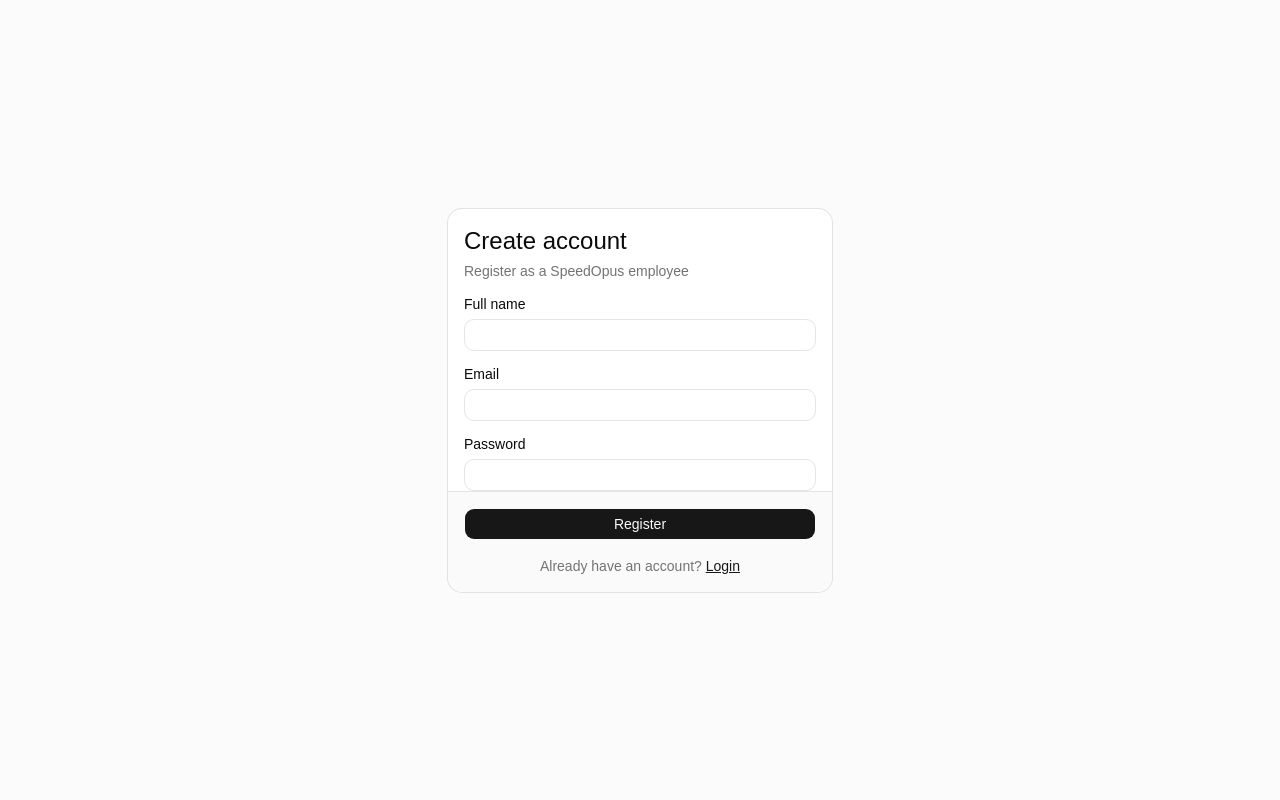
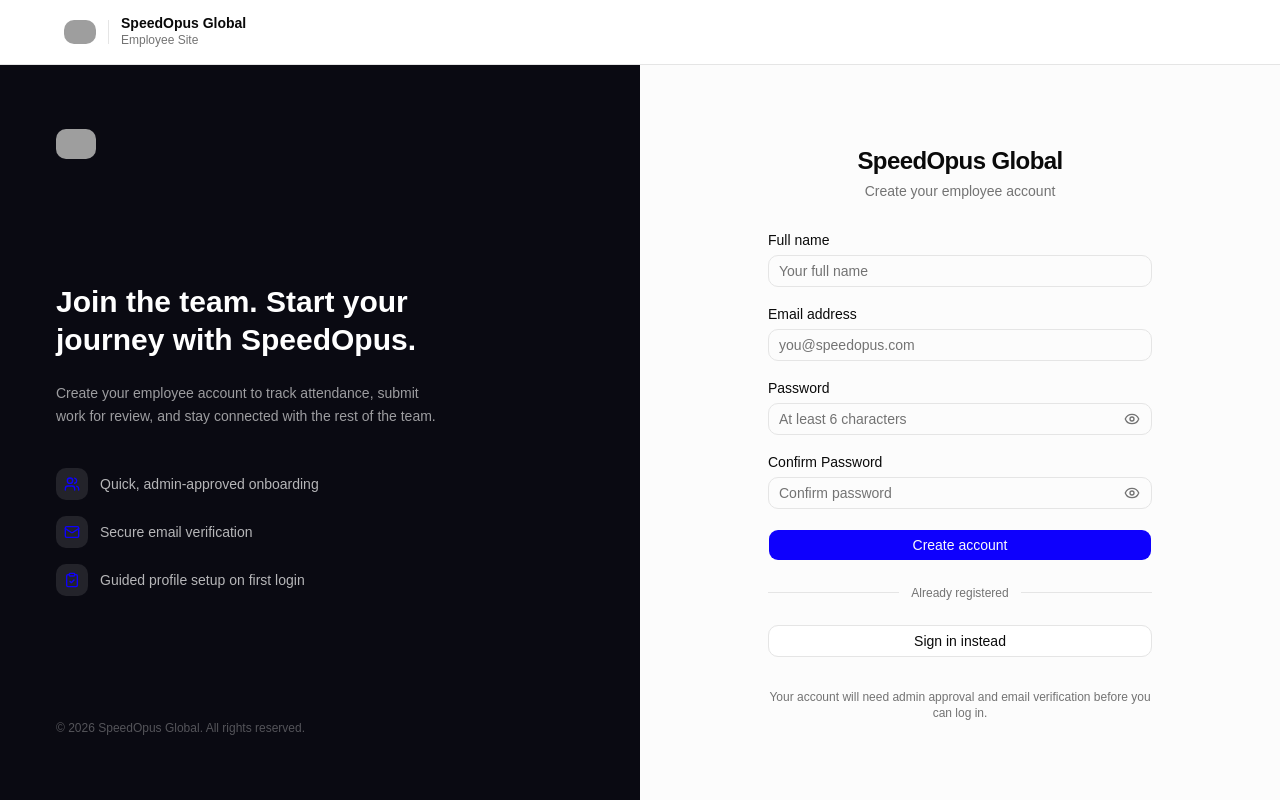
Before and after one commit to Speedopus-Global/EmployeeSite, a React (Vite) app in the folder frontend/: page /register in a window 1280 px wide. Built offline with nearby package versions, Linux system fonts and the light colour scheme; no server answers; grey boxes are pictures that could not be loaded.

Commit message:
feat: enhance login and registration pages with improved UI and password confirmation

```diff
--- a/frontend/src/pages/Login.jsx
+++ b/frontend/src/pages/Login.jsx
@@ -5,30 +5,41 @@ import { useAuth } from "@/context/AuthContext"
 import { Button } from "@/components/ui/button"
 import { Input } from "@/components/ui/input"
 import { Label } from "@/components/ui/label"
+import Logo from "@/components/Logo"
 import {
-  Card, CardHeader, CardTitle, CardDescription, CardContent, CardFooter,
-} from "@/components/ui/card"
+  ShieldCheck,
+  Clock,
+  FileCheck2,
+  Eye,
+  EyeOff,
+} from "lucide-react"
 
 export default function Login() {
   const [email, setEmail] = useState("")
   const [password, setPassword] = useState("")
+  const [showPassword, setShowPassword] = useState(false)
   const [isSubmitting, setIsSubmitting] = useState(false)
+
   const { login } = useAuth()
   const navigate = useNavigate()
 
   const handleSubmit = async (e) => {
     e.preventDefault()
     setIsSubmitting(true)
+
     try {
       const user = await login(email, password)
+
       toast.success("Logged in successfully")
+
       if (user.role === "employee" && !user.isProfileComplete) {
         navigate("/complete-profile")
       } else {
-      navigate(user.role === "admin" ? "/admin" : "/dashboard")
+        navigate(user.role === "admin" ? "/admin" : "/employee")
       }
     } catch (err) {
       const data = err.response?.data
+
       if (data?.needsVerification) {
         toast.error("Please verify your email first")
         navigate(`/verify-email?email=${encodeURIComponent(email)}`)
@@ -41,54 +52,155 @@ export default function Login() {
   }
 
   return (
-    <div className="flex h-screen items-center justify-center bg-muted/40 px-4">
-      <Card className="w-full max-w-sm">
-        <CardHeader>
-          <CardTitle className="text-2xl">Login</CardTitle>
-          <CardDescription>Sign in to your SpeedOpus account</CardDescription>
-        </CardHeader>
-        <form onSubmit={handleSubmit}>
-          <CardContent className="space-y-4">
+    <div className="flex min-h-screen flex-col bg-muted/30">
+      <header className="border-b bg-background px-6 py-4">
+        <div className="mx-auto flex max-w-6xl items-center gap-3">
+          <Logo size={32} showText={false} />
+          <div className="h-6 w-px bg-border" />
+          <div>
+            <p className="text-sm font-semibold leading-none">SpeedOpus Global</p>
+            <p className="mt-0.5 text-xs text-muted-foreground">Employee Site</p>
+          </div>
+        </div>
+      </header>
+
+      <div className="flex flex-1">
+        <div className="hidden w-1/2 flex-col justify-between border-r bg-slate-950 px-14 py-16 lg:flex">
+          <div>
+            <Logo size={40} showText={false} />
+          </div>
+
+          <div className="space-y-6">
+            <h2 className="max-w-md text-3xl font-semibold leading-tight text-white">
+              One platform for your entire workflow.
+            </h2>
+
+            <p className="max-w-sm text-sm leading-relaxed text-white/60">
+              Track attendance, submit drawings for review, and stay in sync
+              with the team—all from a single, secure workspace.
+            </p>
+
+            <div className="space-y-4 pt-4">
+              <div className="flex items-center gap-3 text-sm text-white/70">
+                <div className="flex h-8 w-8 items-center justify-center rounded-lg bg-white/10">
+                  <ShieldCheck className="h-4 w-4 text-brand" />
+                </div>
+                Secure, role-based access
+              </div>
+
+              <div className="flex items-center gap-3 text-sm text-white/70">
+                <div className="flex h-8 w-8 items-center justify-center rounded-lg bg-white/10">
+                  <Clock className="h-4 w-4 text-brand" />
+                </div>
+                Real-time attendance tracking
+              </div>
+
+              <div className="flex items-center gap-3 text-sm text-white/70">
+                <div className="flex h-8 w-8 items-center justify-center rounded-lg bg-white/10">
+                  <FileCheck2 className="h-4 w-4 text-brand" />
+                </div>
+                Streamlined drawing approvals
+              </div>
+            </div>
+          </div>
+
+          <p className="text-xs text-white/30">
+            &copy; {new Date().getFullYear()} SpeedOpus Global. All rights reserved.
+          </p>
+        </div>
+
+        <div className="flex flex-1 items-center justify-center px-4 py-12">
+          <div className="w-full max-w-sm">
+            <div className="mb-8 flex flex-col items-center text-center lg:hidden">
+              <Logo size={48} showText={false} />
+            </div>
+
+            <div className="mb-8 text-center">
+              <h1 className="text-2xl font-semibold tracking-tight">
+                SpeedOpus Global
+              </h1>
+              <p className="mt-1 text-sm text-muted-foreground">
+                Employee Login
+              </p>
+            </div>
+
+            <form onSubmit={handleSubmit} className="space-y-5">
               <div className="space-y-2">
-              <Label htmlFor="email">Email</Label>
+                <Label htmlFor="email">Email address</Label>
                 <Input
                   id="email"
                   type="email"
-                placeholder="you@example.com"
+                  placeholder="you@speedopus.com"
                   value={email}
                   onChange={(e) => setEmail(e.target.value)}
                   required
                 />
               </div>
+
               <div className="space-y-2">
                 <div className="flex items-center justify-between">
                   <Label htmlFor="password">Password</Label>
-              <Link to="/forgot-password" className="text-xs text-primary underline">
+
+                  <Link
+                    to="/forgot-password"
+                    className="text-xs font-medium text-brand hover:underline"
+                  >
                     Forgot password?
                   </Link>
                 </div>
+
+                <div className="relative">
                   <Input
                     id="password"
-              type="password"
+                    type={showPassword ? "text" : "password"}
                     value={password}
                     onChange={(e) => setPassword(e.target.value)}
+                    className="pr-10"
                     required
                   />
+
+                  <button
+                    type="button"
+                    onClick={() => setShowPassword(!showPassword)}
+                    className="absolute inset-y-0 right-3 flex items-center text-muted-foreground"
+                  >
+                    {showPassword ? (
+                      <EyeOff className="h-4 w-4" />
+                    ) : (
+                      <Eye className="h-4 w-4" />
+                    )}
+                  </button>
                 </div>
-          </CardContent>
-          <CardFooter className="flex flex-col gap-4">
-            <Button type="submit" className="w-full" disabled={isSubmitting}>
+              </div>
+
+              <Button
+                type="submit"
+                className="w-full bg-brand hover:bg-brand/90"
+                disabled={isSubmitting}
+              >
                 {isSubmitting ? "Signing in..." : "Sign in"}
               </Button>
-            <p className="text-sm text-muted-foreground">
-              Don't have an account?{" "}
-              <Link to="/register" className="text-primary underline">
-                Register
-              </Link>
+            </form>
+
+            <div className="mt-6 flex items-center gap-3">
+              <div className="h-px flex-1 bg-border" />
+              <span className="text-xs text-muted-foreground">
+                New to SpeedOpus
+              </span>
+              <div className="h-px flex-1 bg-border" />
+            </div>
+
+            <Button asChild variant="outline" className="mt-6 w-full">
+              <Link to="/register">Create an employee account</Link>
+            </Button>
+
+            <p className="mt-8 text-center text-xs text-muted-foreground">
+              By signing in, you agree to SpeedOpus Global's internal usage
+              policy.
             </p>
-          </CardFooter>
-        </form>
-      </Card>
+          </div>
+        </div>
+      </div>
     </div>
   )
 }
--- a/frontend/src/pages/Register.jsx
+++ b/frontend/src/pages/Register.jsx
@@ -5,12 +5,13 @@ import { useAuth } from "@/context/AuthContext"
 import { Button } from "@/components/ui/button"
 import { Input } from "@/components/ui/input"
 import { Label } from "@/components/ui/label"
-import {
-  Card, CardHeader, CardTitle, CardDescription, CardContent, CardFooter,
-} from "@/components/ui/card"
+import Logo from "@/components/Logo"
+import { Users, ClipboardCheck, Mail, Eye, EyeOff } from "lucide-react"
 
 export default function Register() {
-  const [form, setForm] = useState({ name: "", email: "", password: "" })
+  const [form, setForm] = useState({ name: "", email: "", password: "", confirmPassword: "" })
+  const [showPassword, setShowPassword] = useState(false)
+  const [showConfirmPassword, setShowConfirmPassword] = useState(false)
   const [isSubmitting, setIsSubmitting] = useState(false)
   const { register } = useAuth()
   const navigate = useNavigate()
@@ -19,6 +20,12 @@ export default function Register() {
 
   const handleSubmit = async (e) => {
     e.preventDefault()
+
+    if (form.password !== form.confirmPassword) {
+      toast.error("Passwords do not match")
+      return
+    }
+
     setIsSubmitting(true)
     try {
       await register(form.name, form.email, form.password)
@@ -32,55 +39,123 @@ export default function Register() {
   }
 
   return (
-    <div className="flex h-screen items-center justify-center bg-muted/40 px-4">
-      <Card className="w-full max-w-sm">
-        <CardHeader>
-          <CardTitle className="text-2xl">Create account</CardTitle>
-          <CardDescription>Register as a SpeedOpus employee</CardDescription>
-        </CardHeader>
-        <form onSubmit={handleSubmit}>
-          <CardContent className="space-y-4">
-            <div className="space-y-2">
-              <Label htmlFor="name">Full name</Label>
-              <Input id="name" name="name" value={form.name} onChange={handleChange} required />
+    <div className="flex min-h-screen flex-col bg-muted/30">
+      <header className="border-b bg-background px-6 py-4">
+        <div className="mx-auto flex max-w-6xl items-center gap-3">
+          <Logo size={32} showText={false} />
+          <div className="h-6 w-px bg-border" />
+          <div>
+            <p className="text-sm font-semibold leading-none">SpeedOpus Global</p>
+            <p className="mt-0.5 text-xs text-muted-foreground">Employee Site</p>
+          </div>
+        </div>
+      </header>
+
+      <div className="flex flex-1">
+        <div className="relative hidden w-1/2 flex-col justify-between overflow-hidden bg-[#0a0a12] px-14 py-16 lg:flex">
+          <div className="relative">
+            <Logo size={40} showText={false} />
+          </div>
+
+          <div className="relative space-y-6">
+            <h2 className="max-w-md text-3xl font-semibold leading-tight text-white">
+              Join the team. Start your journey with SpeedOpus.
+            </h2>
+            <p className="max-w-sm text-sm leading-relaxed text-white/60">
+              Create your employee account to track attendance, submit work for review, and
+              stay connected with the rest of the team.
+            </p>
+
+            <div className="space-y-4 pt-4">
+              <div className="flex items-center gap-3 text-sm text-white/70">
+                <div className="flex h-8 w-8 items-center justify-center rounded-lg bg-white/10">
+                  <Users className="h-4 w-4 text-brand" />
+                </div>
+                Quick, admin-approved onboarding
+              </div>
+              <div className="flex items-center gap-3 text-sm text-white/70">
+                <div className="flex h-8 w-8 items-center justify-center rounded-lg bg-white/10">
+                  <Mail className="h-4 w-4 text-brand" />
+                </div>
+                Secure email verification
+              </div>
+              <div className="flex items-center gap-3 text-sm text-white/70">
+                <div className="flex h-8 w-8 items-center justify-center rounded-lg bg-white/10">
+                  <ClipboardCheck className="h-4 w-4 text-brand" />
+                </div>
+                Guided profile setup on first login
+              </div>
             </div>
-            <div className="space-y-2">
-              <Label htmlFor="email">Email</Label>
-              <Input
-                id="email"
-                name="email"
-                type="email"
-                value={form.email}
-                onChange={handleChange}
-                required
-              />
+          </div>
+
+          <p className="relative text-xs text-white/30">
+            &copy; {new Date().getFullYear()} SpeedOpus Global. All rights reserved.
+          </p>
+        </div>
+
+        <div className="flex flex-1 items-center justify-center px-4 py-12">
+          <div className="w-full max-w-sm">
+            <div className="mb-8 flex flex-col items-center text-center lg:hidden">
+              <Logo size={48} showText={false} />
             </div>
-            <div className="space-y-2">
-              <Label htmlFor="password">Password</Label>
-              <Input
-                id="password"
-                name="password"
-                type="password"
-                minLength={6}
-                value={form.password}
-                onChange={handleChange}
-                required
-              />
+
+            <div className="mb-8 text-center">
+              <h1 className="text-2xl font-semibold tracking-tight">SpeedOpus Global</h1>
+              <p className="mt-1 text-sm text-muted-foreground">Create your employee account</p>
             </div>
-          </CardContent>
-          <CardFooter className="flex flex-col gap-4">
-            <Button type="submit" className="w-full" disabled={isSubmitting}>
-              {isSubmitting ? "Creating account..." : "Register"}
+
+            <form onSubmit={handleSubmit} className="space-y-5">
+              <div className="space-y-2">
+                <Label htmlFor="name">Full name</Label>
+                <Input id="name" name="name" placeholder="Your full name" value={form.name} onChange={handleChange} required />
+              </div>
+
+              <div className="space-y-2">
+                <Label htmlFor="email">Email address</Label>
+                <Input id="email" name="email" type="email" placeholder="you@speedopus.com" value={form.email} onChange={handleChange} required />
+              </div>
+
+              <div className="space-y-2">
+                <Label htmlFor="password">Password</Label>
+                <div className="relative">
+                  <Input id="password" name="password" type={showPassword ? "text" : "password"} minLength={6} placeholder="At least 6 characters" value={form.password} onChange={handleChange} className="pr-10" required />
+                  <button type="button" onClick={() => setShowPassword(!showPassword)} className="absolute inset-y-0 right-3 flex items-center text-muted-foreground">
+                    {showPassword ? <EyeOff className="h-4 w-4"/> : <Eye className="h-4 w-4"/>}
+                  </button>
+                </div>
+              </div>
+
+              <div className="space-y-2">
+                <Label htmlFor="confirmPassword">Confirm Password</Label>
+                <div className="relative">
+                  <Input id="confirmPassword" name="confirmPassword" type={showConfirmPassword ? "text" : "password"} placeholder="Confirm password" value={form.confirmPassword} onChange={handleChange} className="pr-10" required />
+                  <button type="button" onClick={() => setShowConfirmPassword(!showConfirmPassword)} className="absolute inset-y-0 right-3 flex items-center text-muted-foreground">
+                    {showConfirmPassword ? <EyeOff className="h-4 w-4"/> : <Eye className="h-4 w-4"/>}
+                  </button>
+                </div>
+              </div>
+
+              <Button type="submit" className="w-full bg-brand hover:bg-brand/90" disabled={isSubmitting}>
+                {isSubmitting ? "Creating account..." : "Create account"}
+              </Button>
+            </form>
+
+            <div className="mt-6 flex items-center gap-3">
+              <div className="h-px flex-1 bg-border" />
+              <span className="text-xs text-muted-foreground">Already registered</span>
+              <div className="h-px flex-1 bg-border" />
+            </div>
+
+            <Button asChild variant="outline" className="mt-6 w-full">
+              <Link to="/login">Sign in instead</Link>
             </Button>
-            <p className="text-sm text-muted-foreground">
-              Already have an account?{" "}
-              <Link to="/login" className="text-primary underline">
-                Login
-              </Link>
+
+            <p className="mt-8 text-center text-xs text-muted-foreground">
+              Your account will need admin approval and email verification before you can log in.
             </p>
-          </CardFooter>
-        </form>
-      </Card>
+          </div>
+        </div>
+      </div>
     </div>
   )
 }
```
Lines whose indentation alone changed are shown as unchanged.
